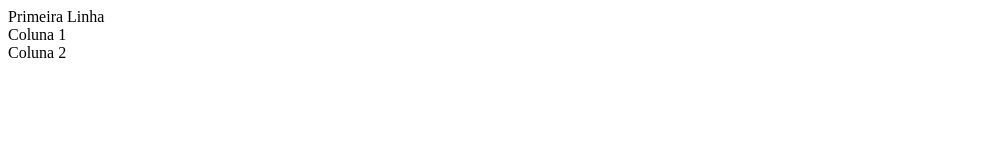
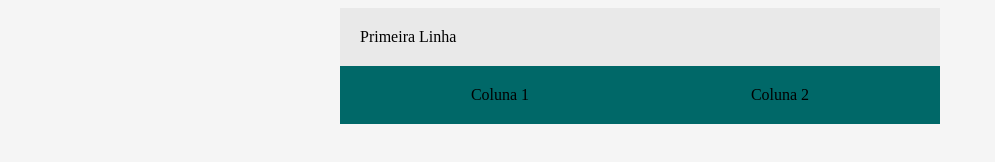
Before and after one commit to majusf/BootCamp2, a plain HTML site: page index.html in a window 1280 px wide. Shown: the whole page, without its empty margins (0-995 px from the left). Drawn offline with Linux system fonts and the light colour scheme.

Commit message:
Closes #3 - Paleta de cores e CSS display flex

```diff
--- a/index.html
+++ b/index.html
@@ -4,13 +4,38 @@
     <meta charset="UTF-8">
     <meta name="viewport" content="width=device-width, initial-scale=1.0">
     <title>Boot Camp - Sistema de Assinaturas</title>
+
+    <style>
+        body {
+            background-color: #F5F5F5;
+        }
+
+        .container {
+            background-color: #E9E9E9;
+            margin: auto;
+
+            width: 600px;
+        }
+
+        .header{
+            padding: 20px;
+        }
+
+        .flex-container{
+            display: flex;
+            background-color:#006868;
+            justify-content: space-around;
+            padding: 20px;
+        }
+    </style>
+
 </head>
 <body>
-    <div>
-        <div>
+    <div class="container">
+        <div class="header">
             Primeira Linha
         </div>
-        <div>
+        <div class="flex-container">
             <div>
                 Coluna 1
             </div>
```
Also changed, not shown: module02-example-index-desktop.png (added).
